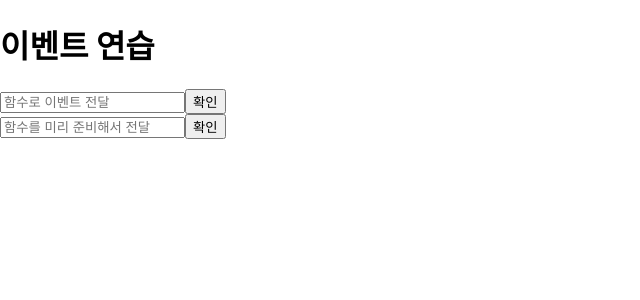
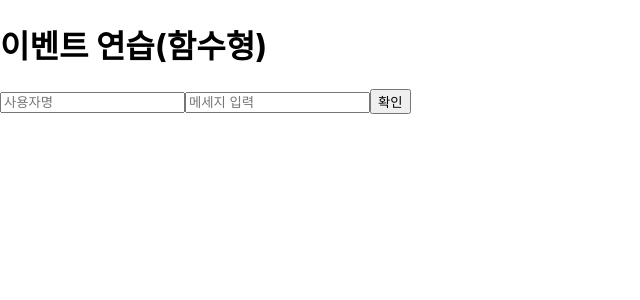
Before and after one commit to silverflow/react_study, a React (Create React App) app: page / in a window 1280 px wide. Shown: the top 300 px of the page, without its empty margins (0-640 px from the left). Built offline with nearby package versions, Linux system fonts and the light colour scheme.

Commit message:
study: 이벤트 핸들러 함수형으로 만들어보기 (#139p)

```diff
--- a/src/App.js
+++ b/src/App.js
@@ -1,5 +1,5 @@
 import React from "react";
-import EventPractice from "./EventPractice";
+import EventPractice from "./EventPractice2";
 
 const App = () => {
 	return <EventPractice />;
--- a/src/EventPractice.js
+++ b/src/EventPractice.js
@@ -2,20 +2,28 @@
 
 export default class EventPractice extends Component {
 	state = {
+		username: "",
 		message: "",
 	};
 
 	handleChange = (e) => {
 		this.setState({
-			message: e.target.value,
+			[e.target.name]: e.target.value,
 		});
 	};
 
 	handleClick = () => {
-		alert(this.state.message);
+		alert(this.state.username + ": " + this.state.message);
 		this.setState({
+			username: "",
 			message: "",
 		});
+	};
+
+	handleKeyPress = (e) => {
+		if (e.key === "Enter") {
+			this.handleClick();
+		}
 	};
 	render() {
 		return (
@@ -43,10 +51,18 @@
 				<br />
 				<input
 					type="text"
-					name="messge"
+					name="username"
+					placeholder="함수를 미리 준비해서 전달"
+					value={this.state.username}
+					onChange={this.handleChange}
+				/>
+				<input
+					type="text"
+					name="message"
 					placeholder="함수를 미리 준비해서 전달"
 					value={this.state.message}
 					onChange={this.handleChange}
+					onKeyPress={this.handleKeyPress}
 				/>
 				<button onClick={this.handleClick}>확인</button>
 			</div>
--- /dev/null
+++ b/src/EventPractice2.js
@@ -0,0 +1,51 @@
+import React, { useState } from "react";
+
+const EventPractice2 = () => {
+	const [form, setForm] = useState({
+		username: "",
+		message: "",
+	});
+	const { username, message } = form;
+	const onChange = (e) => {
+		const nextForm = {
+			...form, // 기존의 form 내용을 이 자리에 복사한 뒤
+			[e.target.name]: e.target.value, // 원하는 값을 덮어 씌우기
+		};
+		setForm(nextForm);
+	};
+	const onClick = () => {
+		alert(username + ":" + message);
+		setForm({
+			username: "",
+			message: "",
+		});
+	};
+	const onKeyPress = (e) => {
+		if (e.key === "Enter") {
+			onClick();
+		}
+	};
+	return (
+		<div>
+			<h1>이벤트 연습(함수형)</h1>
+			<input
+				type="text"
+				placeholder="사용자명"
+				name="username"
+				value={username}
+				onChange={onChange}
+			/>
+			<input
+				type="text"
+				placeholder="메세지 입력"
+				name="message"
+				value={message}
+				onChange={onChange}
+				onKeyPress={onKeyPress}
+			/>
+			<button onClick={onClick}>확인</button>
+		</div>
+	);
+};
+
+export default EventPractice2;
```
